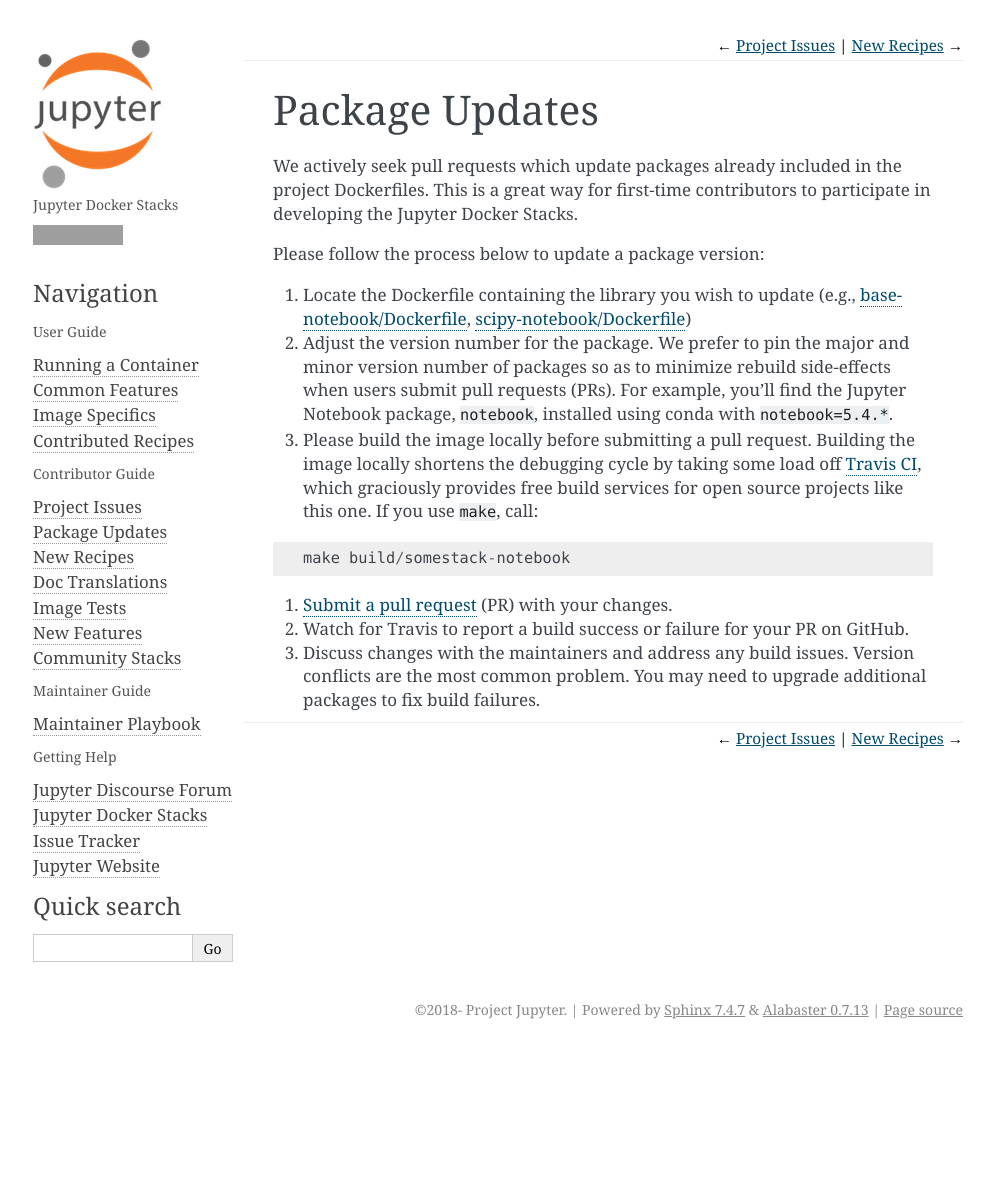
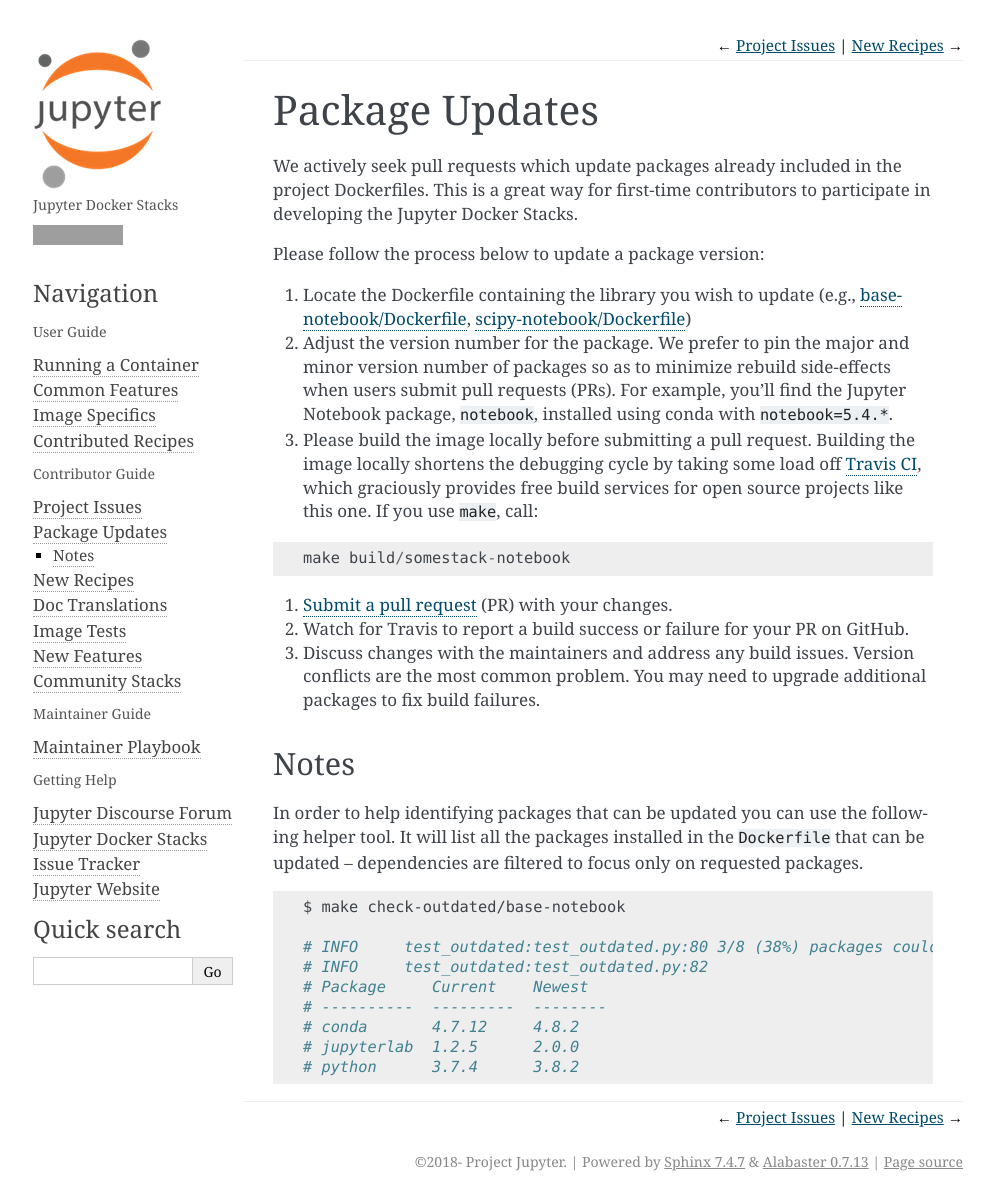
Before and after one commit to jupyter/docker-stacks, a Sphinx documentation site: the page built from docs/contributing/packages.md, in a window 1280 px wide. Shown: the whole page, without its empty margins (147-1141 px from the left). Built offline with Sphinx 7.4.7, drawn with Linux system fonts in a browser that asks for light colours; pages that are not in the unit, such as notebooks, are missing from menus; before the commit the page ends 1049 px from its top, so only the background shows below that; grey boxes are pictures that could not be loaded.

Commit message:
Added a note in the documentation

````diff
--- a/docs/contributing/packages.md
+++ b/docs/contributing/packages.md
@@ -13,3 +13,20 @@
 4. [Submit a pull request](https://github.com/PointCloudLibrary/pcl/wiki/A-step-by-step-guide-on-preparing-and-submitting-a-pull-request) (PR) with your changes.
 5. Watch for Travis to report a build success or failure for your PR on GitHub.
 6. Discuss changes with the maintainers and address any build issues. Version conflicts are the most common problem. You may need to upgrade additional packages to fix build failures.
+
+## Notes
+
+In order to help identifying packages that can be updated you can use the following helper tool.
+It will list all the packages installed in the `Dockerfile` that can be updated -- dependencies are filtered to focus only on requested packages.
+
+```bash
+$ make check-outdated/base-notebook
+
+# INFO     test_outdated:test_outdated.py:80 3/8 (38%) packages could be updated
+# INFO     test_outdated:test_outdated.py:82
+# Package     Current    Newest
+# ----------  ---------  --------
+# conda       4.7.12     4.8.2
+# jupyterlab  1.2.5      2.0.0
+# python      3.7.4      3.8.2
+```
````
Also changed, not shown: 1 other file.
